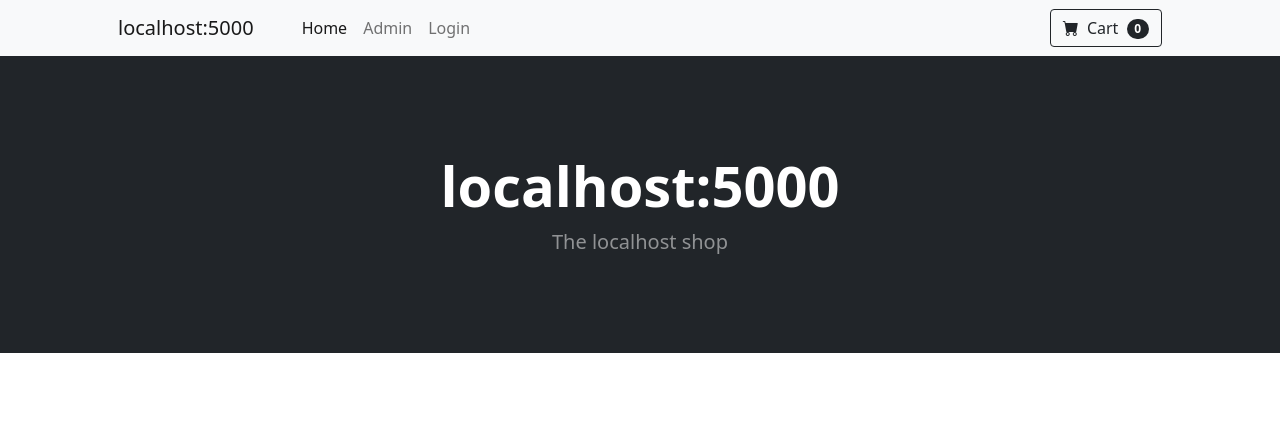
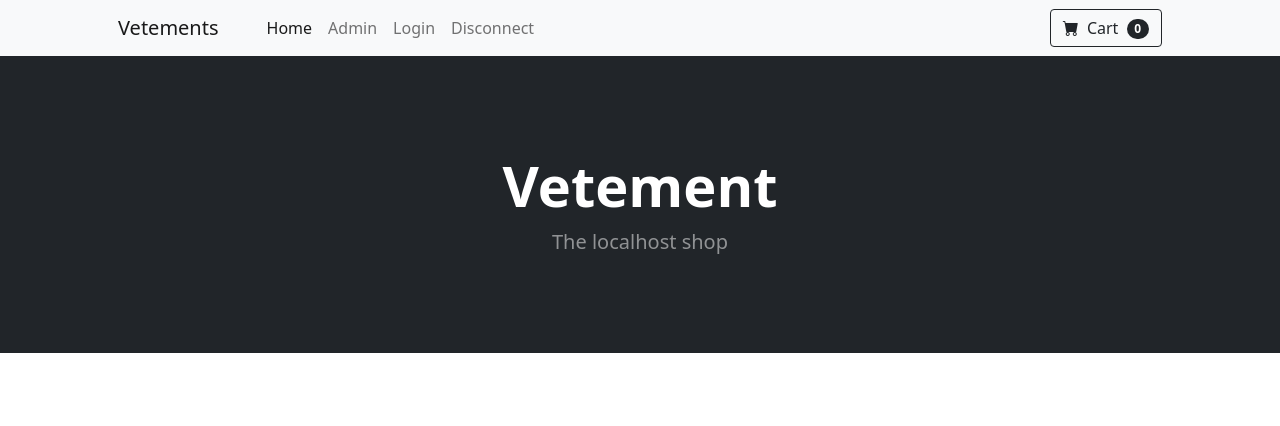
Before and after one commit to gvenet/prj-ipi-python, a Flask app: template templates/index.html in a window 1280 px wide. Shown: the top 426 px of the page. Run offline with Flask 3, Linux system fonts and the light colour scheme; the template is opened without the code that fills it: most values are stand-ins (such as "Sample title", 1, 10 or a date in 2020); some libraries are stand-ins or nearby versions.

Commit message:
feature/add-login-and-disconnect

```diff
--- a/main.py
+++ b/main.py
@@ -15,7 +15,7 @@ class LogUser:
     self.is_connected = is_connected
     self.is_admin = is_admin
 
-user = LogUser(False, False)
+logUser = LogUser(False, False)
 
 def get_db():
     db = getattr(g, '_database', None)
@@ -64,10 +64,16 @@ def register():
                     (last_name, first_name, email, phone_number, role, hashed_pwd)
                 )
                 db.commit()
-                return render_template('register.html')
+                logUser.is_connected = True
+                if role == 1:
+                    logUser.is_admin = True
+                elif role == 2:
+                    logUser.is_admin = False
+                return redirect(url_for('home'))
             except:
                 print('exception occured, user already existed')
-                return redirect(url_for('home'))
+                return render_template('register.html')
+
     elif request.method == "GET":
         return render_template('register.html')
 
@@ -100,18 +106,29 @@ def login():
             session.clear()
             session['user_id'] = user[0]
             if user[5] == 1:
+                logUser.is_admin = True
+                logUser.is_connected = True
                 return redirect(url_for('admin'))
             else:
+                logUser.is_connected = True
+                logUser.is_admin = False
                 return redirect(url_for('home'))
         flash(error)
 
         print(error)
     return render_template('login.html')
 
+@app.route("/disconnect")
+def disconnect():
+    logUser.is_admin = False
+    logUser.is_connected = False
+    return redirect(url_for('login'))
+
 @app.route("/")
 @app.route('/home')
 def home():
-    if LOG_USER is None:
+    print(logUser)
+    if logUser.is_connected is False:
         return redirect(url_for('login'))
 
     products = get_db().execute(
@@ -121,10 +138,12 @@ def home():
 
 @app.route('/admin')
 def admin():
-    products = get_db().execute(
-        'SELECT id, label, image, price, description FROM products'
-    ).fetchall()
-    return render_template('admin.html', products = products)
+    if logUser.is_admin is True:
+        products = get_db().execute(
+            'SELECT id, label, image, price, description FROM products'
+        ).fetchall()
+        return render_template('admin.html', products = products)
+    else: return redirect(url_for('home'))
 
 @app.route('/product/<id>')
 def get_product(id):
--- a/templates/index.html
+++ b/templates/index.html
@@ -1,29 +1,35 @@
 <!DOCTYPE html>
 <html lang="en">
 <head>
-        <meta charset="utf-8" />
-        <meta name="viewport" content="width=device-width, initial-scale=1, shrink-to-fit=no" />
-        <meta name="description" content="" />
-        <meta name="author" content="" />
+    <meta charset="utf-8"/>
+    <meta name="viewport" content="width=device-width, initial-scale=1, shrink-to-fit=no"/>
+    <meta name="description" content=""/>
+    <meta name="author" content=""/>
     <title>Shop Homepage - localhost:5000</title>
     <!-- Favicon-->
-        <link rel="icon" type="image/x-icon" href="assets/favicon.ico" />
+    <link rel="icon" type="image/x-icon" href="assets/favicon.ico"/>
     <!-- Bootstrap icons-->
-        <link href="https://cdn.jsdelivr.net/npm/bootstrap-icons@1.5.0/font/bootstrap-icons.css" rel="stylesheet" />
+    <link href="https://cdn.jsdelivr.net/npm/bootstrap-icons@1.5.0/font/bootstrap-icons.css" rel="stylesheet"/>
     <!-- Core theme CSS (includes Bootstrap)-->
-        <link href="{{ url_for('static', filename='style.css') }}" rel="stylesheet" />
+    <link href="{{ url_for('static', filename='style.css') }}" rel="stylesheet"/>
 </head>
 <body>
 <!-- Navigation-->
 <nav class="navbar navbar-expand-lg navbar-light bg-light">
     <div class="container px-4 px-lg-5">
-                <a class="navbar-brand" href="#!">localhost:5000</a>
-                <button class="navbar-toggler" type="button" data-bs-toggle="collapse" data-bs-target="#navbarSupportedContent" aria-controls="navbarSupportedContent" aria-expanded="false" aria-label="Toggle navigation"><span class="navbar-toggler-icon"></span></button>
+        <a class="navbar-brand" href="{{url_for('home')}}">Vetements</a>
+        <button class="navbar-toggler" type="button" data-bs-toggle="collapse" data-bs-target="#navbarSupportedContent"
+                aria-controls="navbarSupportedContent" aria-expanded="false" aria-label="Toggle navigation"><span
+                class="navbar-toggler-icon"></span></button>
         <div class="collapse navbar-collapse" id="navbarSupportedContent">
             <ul class="navbar-nav me-auto mb-2 mb-lg-0 ms-lg-4">
-                        <li class="nav-item"><a class="nav-link active" aria-current="page" href="{{url_for('home')}}">Home</a></li>
+                <li class="nav-item"><a class="nav-link active" aria-current="page" href="{{url_for('home')}}">Home</a>
+                </li>
                 <li class="nav-item"><a class="nav-link" href="{{url_for('admin')}}">Admin</a></li>
                 <li class="nav-item"><a class="nav-link" href="{{url_for('login')}}">Login</a></li>
+                <li class="nav-item">
+                    <a class="nav-link" href="{{url_for('disconnect')}}">Disconnect</a>
+                </li>
                 <!-- <li class="nav-item dropdown">
                     <a class="nav-link dropdown-toggle" id="navbarDropdown" href="#" role="button" data-bs-toggle="dropdown" aria-expanded="false">Shop</a>
                     <ul class="dropdown-menu" aria-labelledby="navbarDropdown">
@@ -48,7 +54,7 @@
 <header class="bg-dark py-5">
     <div class="container px-4 px-lg-5 my-5">
         <div class="text-center text-white">
-                    <h1 class="display-4 fw-bolder">localhost:5000</h1>
+            <h1 class="display-4 fw-bolder">Vetement</h1>
             <p class="lead fw-normal text-white-50 mb-0">The localhost shop</p>
         </div>
     </div>
@@ -61,7 +67,7 @@
             <div class="col mb-5">
                 <div class="card h-100">
                     <!-- Product image-->
-                            <img class="card-img-top" src="{{ product[2] }}" alt="..." />
+                    <img class="card-img-top" src="{{ product[2] }}" alt="..."/>
                     <!-- Product details-->
                     <div class="card-body p-4">
                         <div class="text-center">
@@ -73,7 +79,9 @@
                     </div>
                     <!-- Product actions-->
                     <div class="card-footer p-4 pt-0 border-top-0 bg-transparent">
-                                <div class="text-center"><a class="btn btn-outline-dark mt-auto" href="{{url_for('get_product', id=product[0])}}">Voir produit</a></div>
+                        <div class="text-center"><a class="btn btn-outline-dark mt-auto"
+                                                    href="{{url_for('get_product', id=product[0])}}">Voir produit</a>
+                        </div>
                     </div>
                 </div>
             </div>
@@ -83,7 +91,7 @@
 </section>
 <!-- Footer-->
 <footer class="py-5 bg-dark">
-            <div class="container"><p class="m-0 text-center text-white">Copyright &copy; localhost:5000</p></div>
+    <div class="container"><p class="m-0 text-center text-white">Copyright &copy; Vetement</p></div>
 </footer>
 <!-- Bootstrap core JS-->
 <script src="https://cdn.jsdelivr.net/npm/bootstrap@5.1.3/dist/js/bootstrap.bundle.min.js"></script>
--- a/templates/login.html
+++ b/templates/login.html
@@ -28,7 +28,7 @@
 
    <nav class="navbar navbar-expand-lg navbar-light navbar-ShopInStyle">
       <div class="container">
-         <a class="navbar-brand" href="#">localhost:5000</a>
+         <a class="navbar-brand" href="{{url_for('home')}}">Vetement</a>
          <button class="navbar-toggler" type="button" data-toggle="collapse" data-target="#navbarSupportedContent"
             aria-controls="navbarSupportedContent" aria-expanded="false" aria-label="Toggle navigation">
             <span class="navbar-toggler-icon"></span>
@@ -41,6 +41,9 @@
                </li>
                <li class="nav-item">
                   <a class="nav-link" href="{{url_for('register')}}">Register</a>
+               </li>
+               <li class="nav-item">
+                  <a class="nav-link" href="{{url_for('disconnect')}}">Disconnect</a>
                </li>
             </ul>
 
```
Also changed, not shown: templates/admin.html (+8 -5 lines), templates/product.html (+16 -10 lines). Lines whose indentation alone changed are shown as unchanged.
